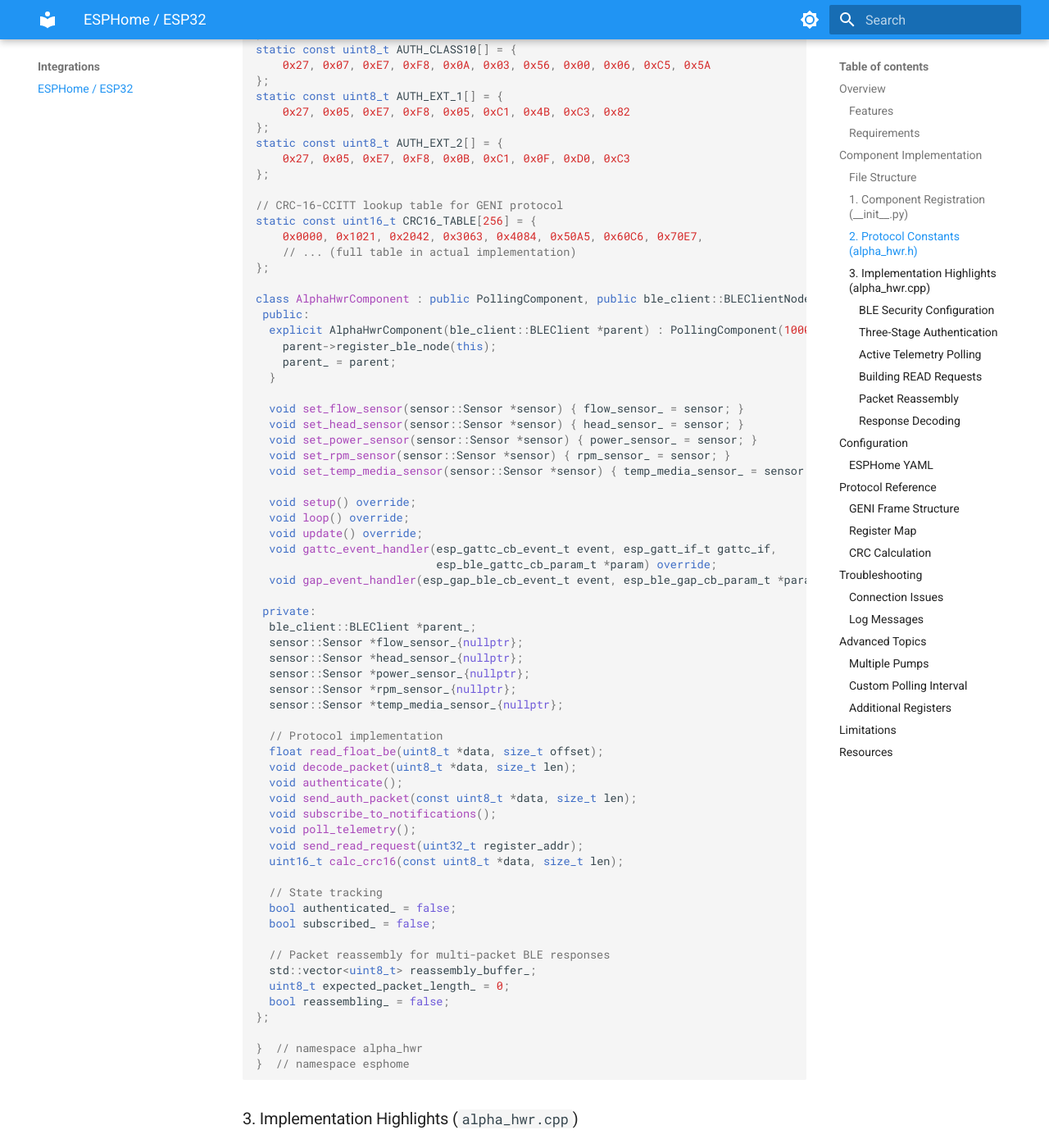
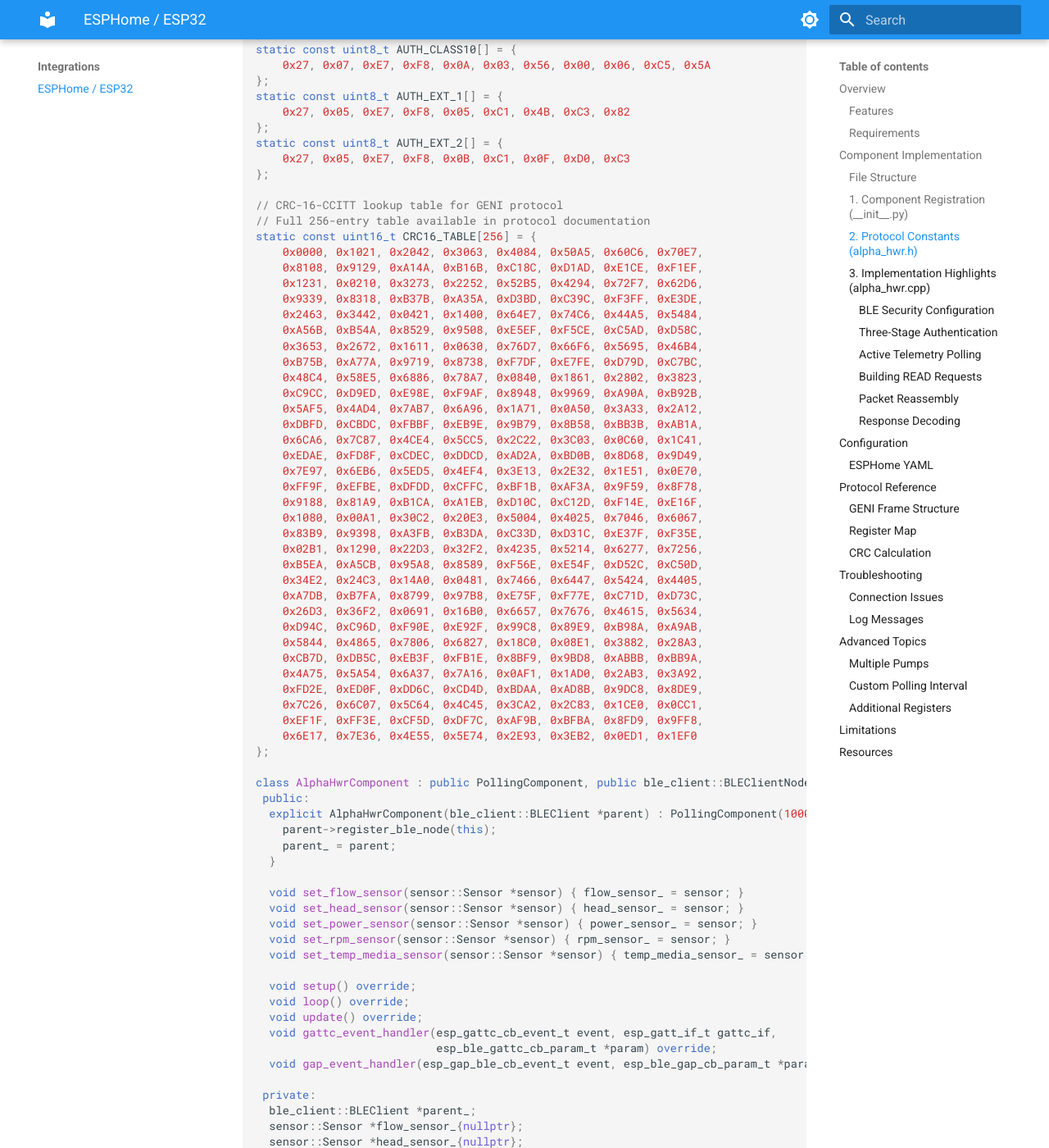
Before and after one commit to eman/alpha-hwr, an MkDocs documentation site: the page built from docs/integrations/esphome.md, in a window 1280 px wide and 1400 px high, scrolled down 3300 px. Shown: the whole window at 82% size. Built offline with MkDocs 1.6.1 and Material for MkDocs 9.7.7, drawn with Linux system fonts in a browser that asks for light colours; some of the changed text lies outside the part shown.

Commit message:
docs: Address PR review comments in ESPHome integration
- Replace @your-github placeholder with @your-username
- Add complete CRC-16-CCITT lookup table (256 entries)
- Fix function name inconsistency: calc_crc16_read -> calc_crc16
- Add clarification comments for MAC address placeholders

```diff
--- a/docs/integrations/esphome.md
+++ b/docs/integrations/esphome.md
@@ -157,9 +157,40 @@ static const uint8_t AUTH_EXT_2[] = {
 };
 
 // CRC-16-CCITT lookup table for GENI protocol
+// Full 256-entry table available in protocol documentation
 static const uint16_t CRC16_TABLE[256] = {
     0x0000, 0x1021, 0x2042, 0x3063, 0x4084, 0x50A5, 0x60C6, 0x70E7,
-    // ... (full table in actual implementation)
+    0x8108, 0x9129, 0xA14A, 0xB16B, 0xC18C, 0xD1AD, 0xE1CE, 0xF1EF,
+    0x1231, 0x0210, 0x3273, 0x2252, 0x52B5, 0x4294, 0x72F7, 0x62D6,
+    0x9339, 0x8318, 0xB37B, 0xA35A, 0xD3BD, 0xC39C, 0xF3FF, 0xE3DE,
+    0x2463, 0x3442, 0x0421, 0x1400, 0x64E7, 0x74C6, 0x44A5, 0x5484,
+    0xA56B, 0xB54A, 0x8529, 0x9508, 0xE5EF, 0xF5CE, 0xC5AD, 0xD58C,
+    0x3653, 0x2672, 0x1611, 0x0630, 0x76D7, 0x66F6, 0x5695, 0x46B4,
+    0xB75B, 0xA77A, 0x9719, 0x8738, 0xF7DF, 0xE7FE, 0xD79D, 0xC7BC,
+    0x48C4, 0x58E5, 0x6886, 0x78A7, 0x0840, 0x1861, 0x2802, 0x3823,
+    0xC9CC, 0xD9ED, 0xE98E, 0xF9AF, 0x8948, 0x9969, 0xA90A, 0xB92B,
+    0x5AF5, 0x4AD4, 0x7AB7, 0x6A96, 0x1A71, 0x0A50, 0x3A33, 0x2A12,
+    0xDBFD, 0xCBDC, 0xFBBF, 0xEB9E, 0x9B79, 0x8B58, 0xBB3B, 0xAB1A,
+    0x6CA6, 0x7C87, 0x4CE4, 0x5CC5, 0x2C22, 0x3C03, 0x0C60, 0x1C41,
+    0xEDAE, 0xFD8F, 0xCDEC, 0xDDCD, 0xAD2A, 0xBD0B, 0x8D68, 0x9D49,
+    0x7E97, 0x6EB6, 0x5ED5, 0x4EF4, 0x3E13, 0x2E32, 0x1E51, 0x0E70,
+    0xFF9F, 0xEFBE, 0xDFDD, 0xCFFC, 0xBF1B, 0xAF3A, 0x9F59, 0x8F78,
+    0x9188, 0x81A9, 0xB1CA, 0xA1EB, 0xD10C, 0xC12D, 0xF14E, 0xE16F,
+    0x1080, 0x00A1, 0x30C2, 0x20E3, 0x5004, 0x4025, 0x7046, 0x6067,
+    0x83B9, 0x9398, 0xA3FB, 0xB3DA, 0xC33D, 0xD31C, 0xE37F, 0xF35E,
+    0x02B1, 0x1290, 0x22D3, 0x32F2, 0x4235, 0x5214, 0x6277, 0x7256,
+    0xB5EA, 0xA5CB, 0x95A8, 0x8589, 0xF56E, 0xE54F, 0xD52C, 0xC50D,
+    0x34E2, 0x24C3, 0x14A0, 0x0481, 0x7466, 0x6447, 0x5424, 0x4405,
+    0xA7DB, 0xB7FA, 0x8799, 0x97B8, 0xE75F, 0xF77E, 0xC71D, 0xD73C,
+    0x26D3, 0x36F2, 0x0691, 0x16B0, 0x6657, 0x7676, 0x4615, 0x5634,
+    0xD94C, 0xC96D, 0xF90E, 0xE92F, 0x99C8, 0x89E9, 0xB98A, 0xA9AB,
+    0x5844, 0x4865, 0x7806, 0x6827, 0x18C0, 0x08E1, 0x3882, 0x28A3,
+    0xCB7D, 0xDB5C, 0xEB3F, 0xFB1E, 0x8BF9, 0x9BD8, 0xABBB, 0xBB9A,
+    0x4A75, 0x5A54, 0x6A37, 0x7A16, 0x0AF1, 0x1AD0, 0x2AB3, 0x3A92,
+    0xFD2E, 0xED0F, 0xDD6C, 0xCD4D, 0xBDAA, 0xAD8B, 0x9DC8, 0x8DE9,
+    0x7C26, 0x6C07, 0x5C64, 0x4C45, 0x3CA2, 0x2C83, 0x1CE0, 0x0CC1,
+    0xEF1F, 0xFF3E, 0xCF5D, 0xDF7C, 0xAF9B, 0xBFBA, 0x8FD9, 0x9FF8,
+    0x6E17, 0x7E36, 0x4E55, 0x5E74, 0x2E93, 0x3EB2, 0x0ED1, 0x1EF0
 };
 
 class AlphaHwrComponent : public PollingComponent, public ble_client::BLEClientNode {
```
Also changed, not shown: other parts of docs/integrations/esphome.md (+5 -5 lines).
